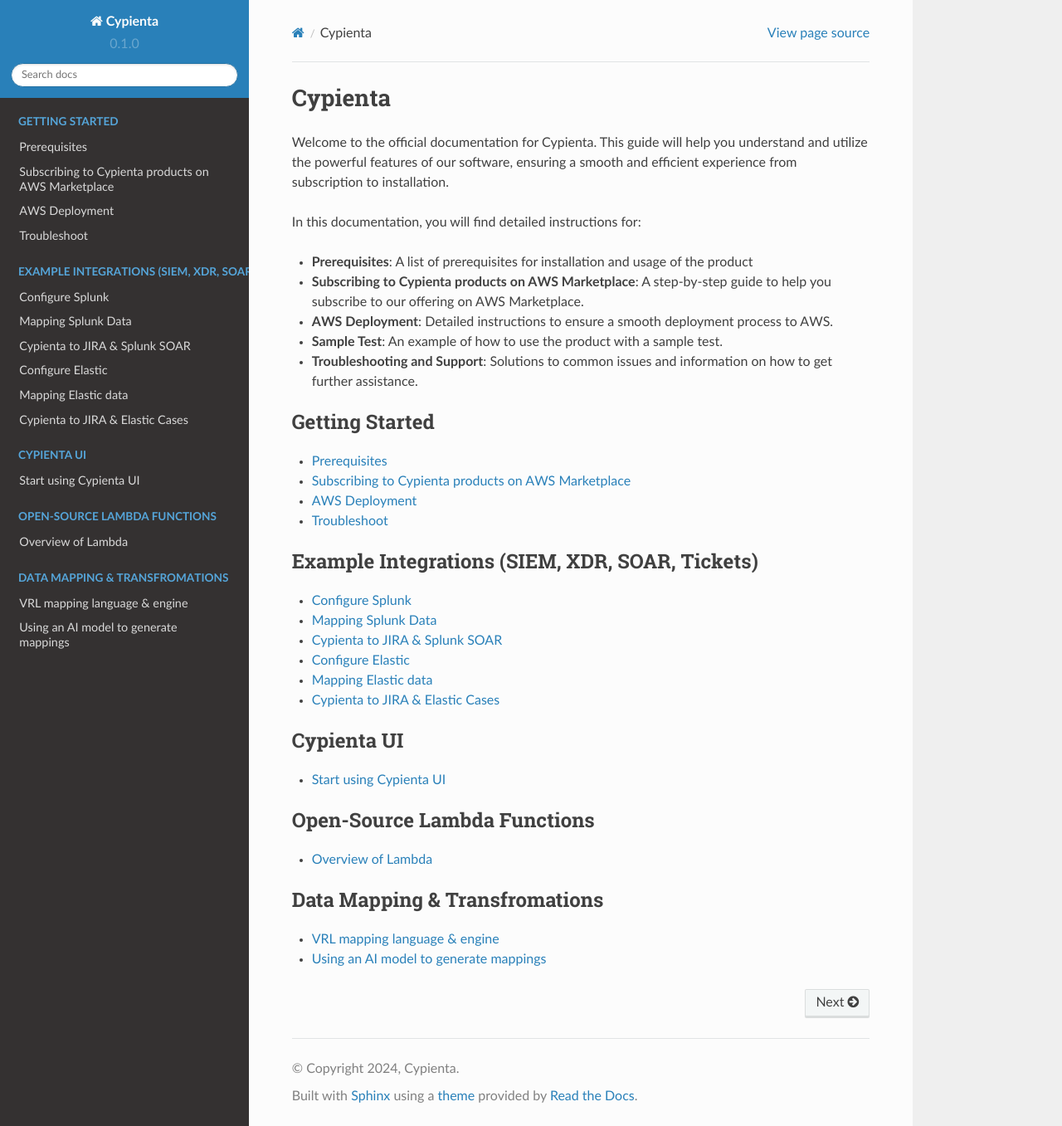
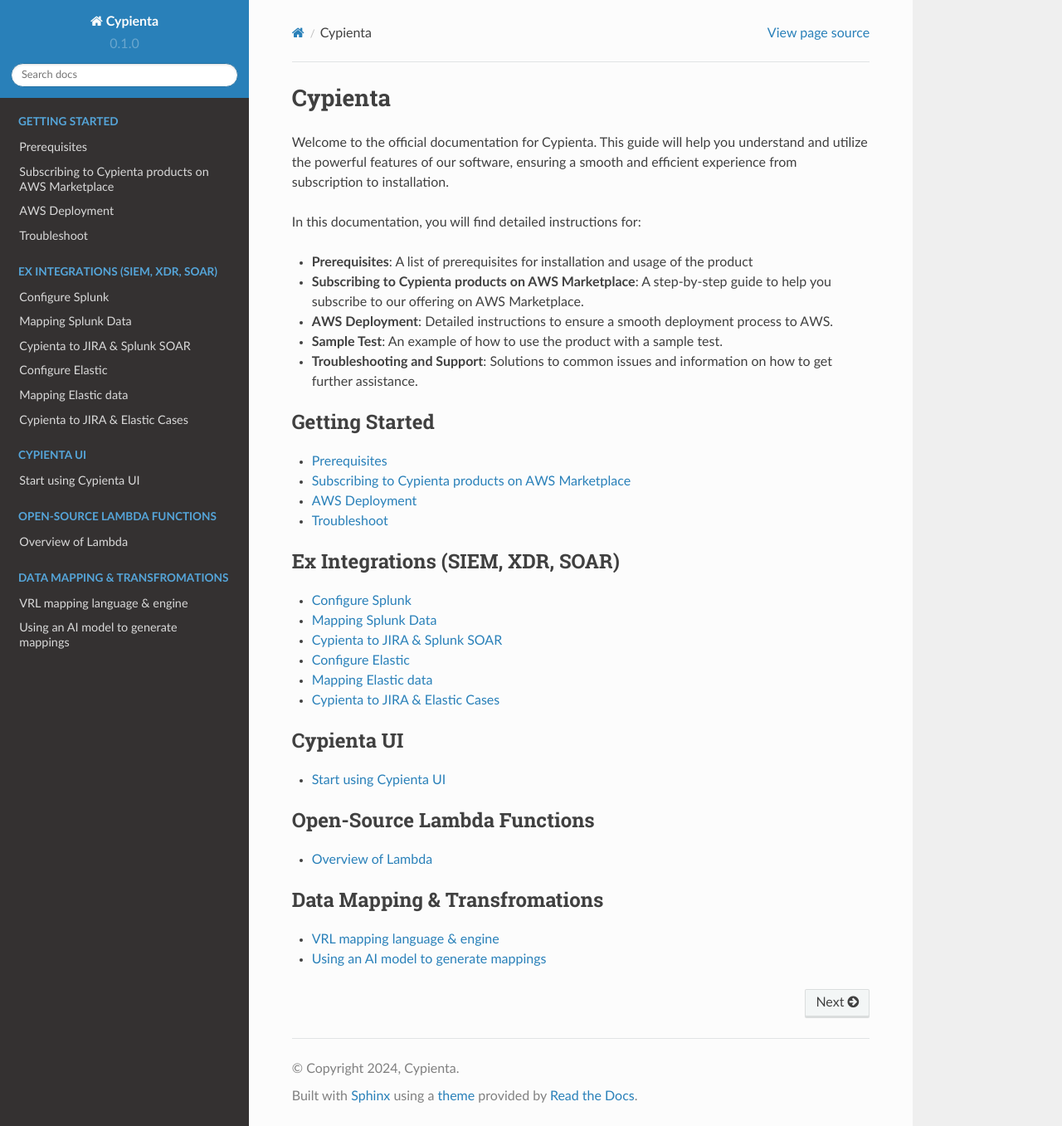
Before and after one commit to cypienta/docs, a Sphinx documentation site: the page built from docs/source/index.rst, in a window 1280 px wide and 1357 px high. Shown: the whole window at 83% size. Built offline with Sphinx 7.4.7 and the Read the Docs theme 2.0.0, drawn with Linux system fonts in a browser that asks for light colours.

Commit message:
Update index.rst

```diff
--- a/docs/source/index.rst
+++ b/docs/source/index.rst
@@ -22,7 +22,7 @@
 
 .. toctree::
     :maxdepth: 1
-    :caption: Example Integrations (SIEM, XDR, SOAR, Tickets)
+    :caption: Ex Integrations (SIEM, XDR, SOAR)
 
     splunk/splunk
     splunk/vrl
```
